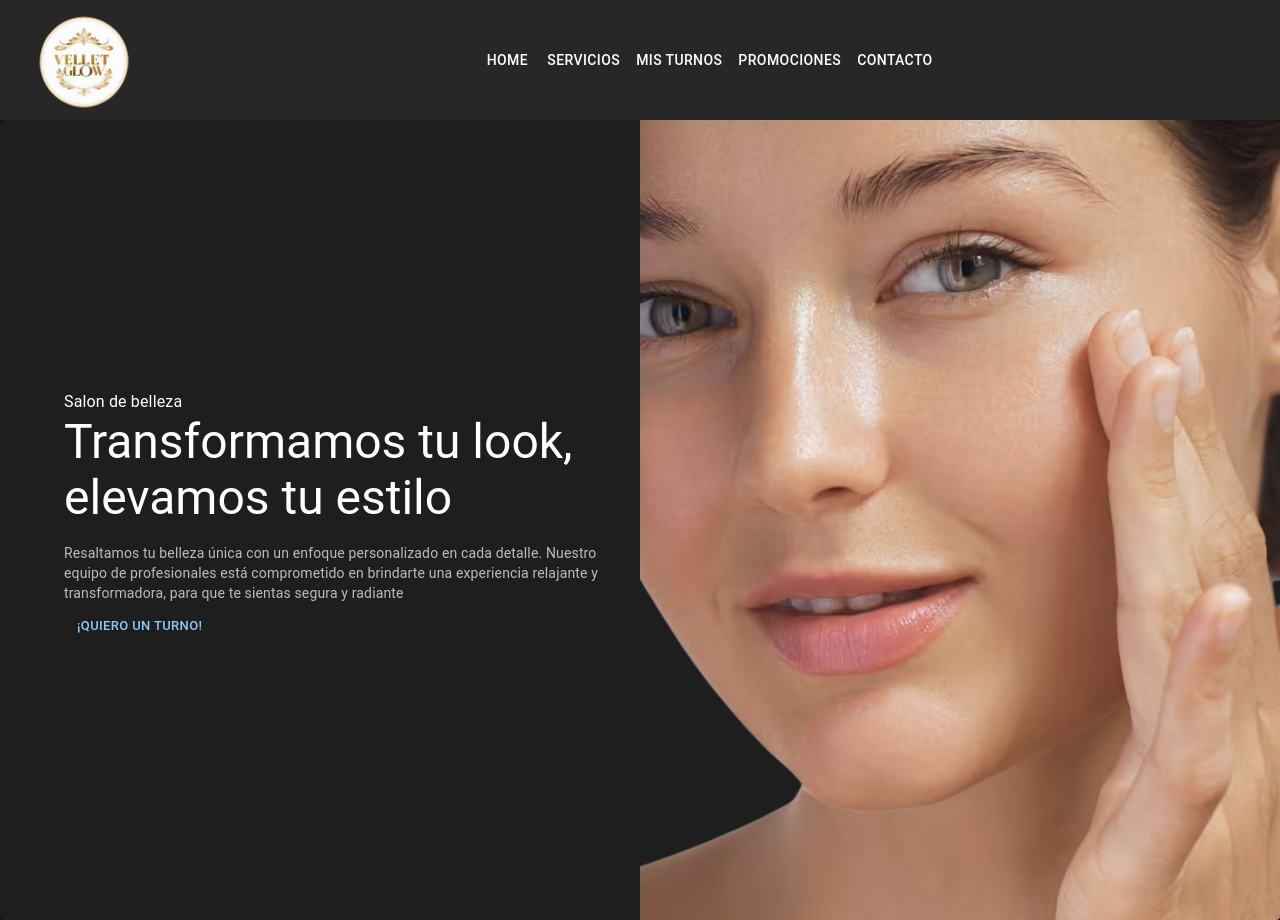
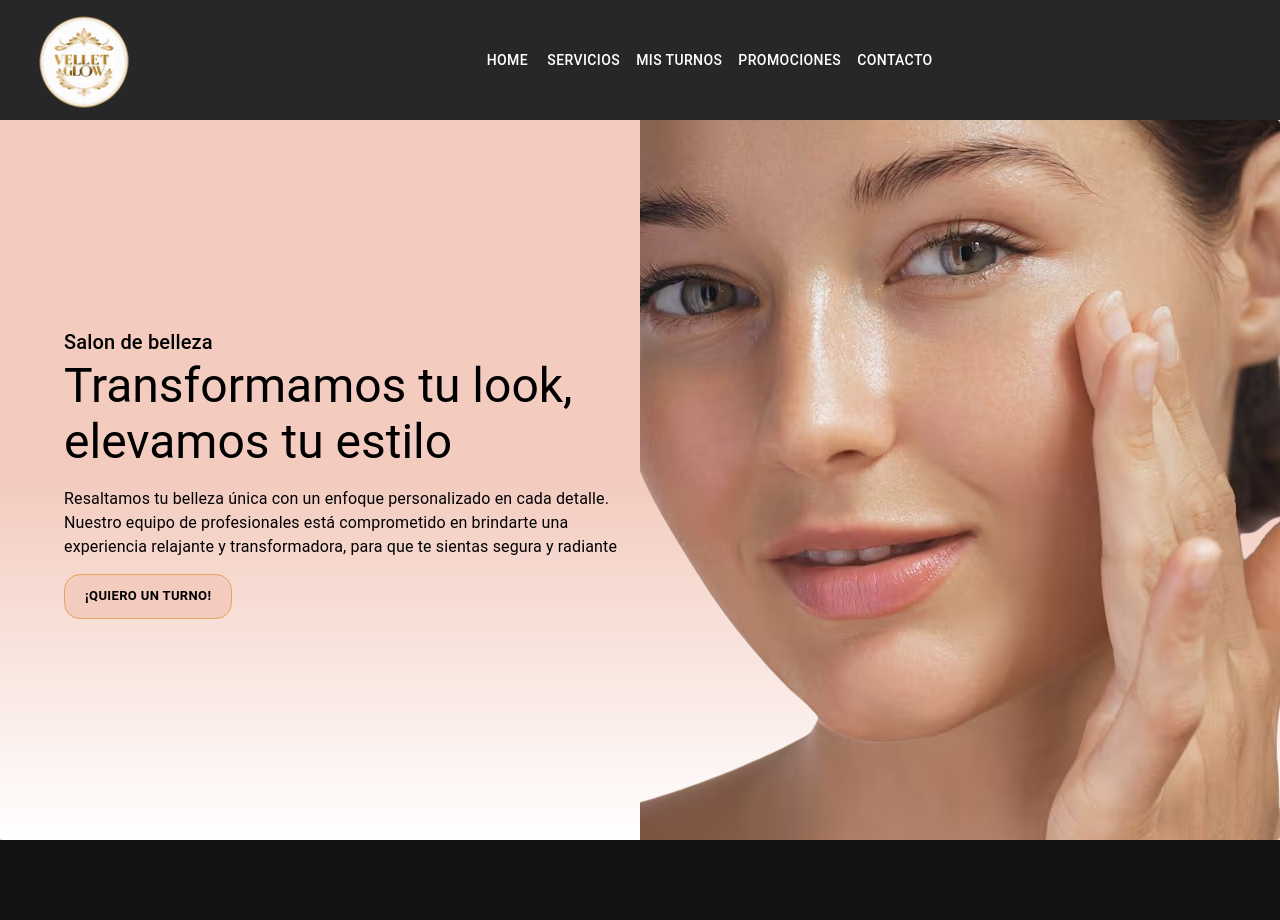
Before and after one commit to Makorii/Velvet-Glow-salon-de-belleza-, a React (Vite) app: page / in a window 1280 px wide. After the commit the page ends 840 px from the top, so only its background shows below. Built offline with nearby package versions, Linux system fonts and the light colour scheme.

Commit message:
Termino de realizar ajustes de estilos en lo que seria la presentacion de la Home

```diff
--- a/src/components/Home.jsx
+++ b/src/components/Home.jsx
@@ -16,32 +16,43 @@ export default function Home() {
       <Container sx={{
         minWidth: "100%",
         paddingLeft: "0 !important",
-        paddingRight: "0 !important"
+        paddingRight: "0 !important",
+        background: "linear-gradient(180deg, rgba(243,203,191,1) 50%, rgba(255,255,255,1) 100%)"
       }}>
         <Card
           sx={{
             display: "flex",
-            alignItems: "center"
+            alignItems: "center",
+            background: "linear-gradient(180deg, rgba(243,203,191,1) 50%, rgba(255,255,255,1) 100%)"
           }}
         >
           <CardContent sx={{
             padding: "0 0 0 64px",
             width: "50%"
           }}>
-            <Typography variant="body1">
+            <Typography variant="h6" color="black">
               Salon de belleza
             </Typography>
-            <Typography gutterBottom variant="h3" component="div">
+            <Typography gutterBottom variant="h3" component="div" color="black">
               Transformamos tu look, elevamos tu estilo
             </Typography>
-            <Typography variant="body2" sx={{ color: "text.secondary" }}>
+            <Typography variant="body1" color="black">
               Resaltamos tu belleza única con un enfoque personalizado en cada
               detalle. Nuestro equipo de profesionales está comprometido en
               brindarte una experiencia relajante y transformadora, para que te
               sientas segura y radiante
             </Typography>
-            <CardActions>
-              <Button size="small">¡Quiero un turno!</Button>
+            <CardActions sx={{
+              padding: "15px 0"
+            }}>
+              <Button size="small" variant="outlined" sx={{
+                color: "black",
+                backgroundColor: "#F3CBBF",
+                padding: "10px 20px",
+                borderRadius: "16px",
+                fontWeight: 600,
+                border: "1px solid #E5A65E",
+              }}>¡Quiero un turno!</Button>
             </CardActions>
           </CardContent>
 
@@ -50,7 +61,7 @@ export default function Home() {
             title="mujer"
             sx={{
               width: "50%",
-              height: "100vh",
+              height: "90vh",
               padding: "0 64px 0 0"
             }}
           />
```
